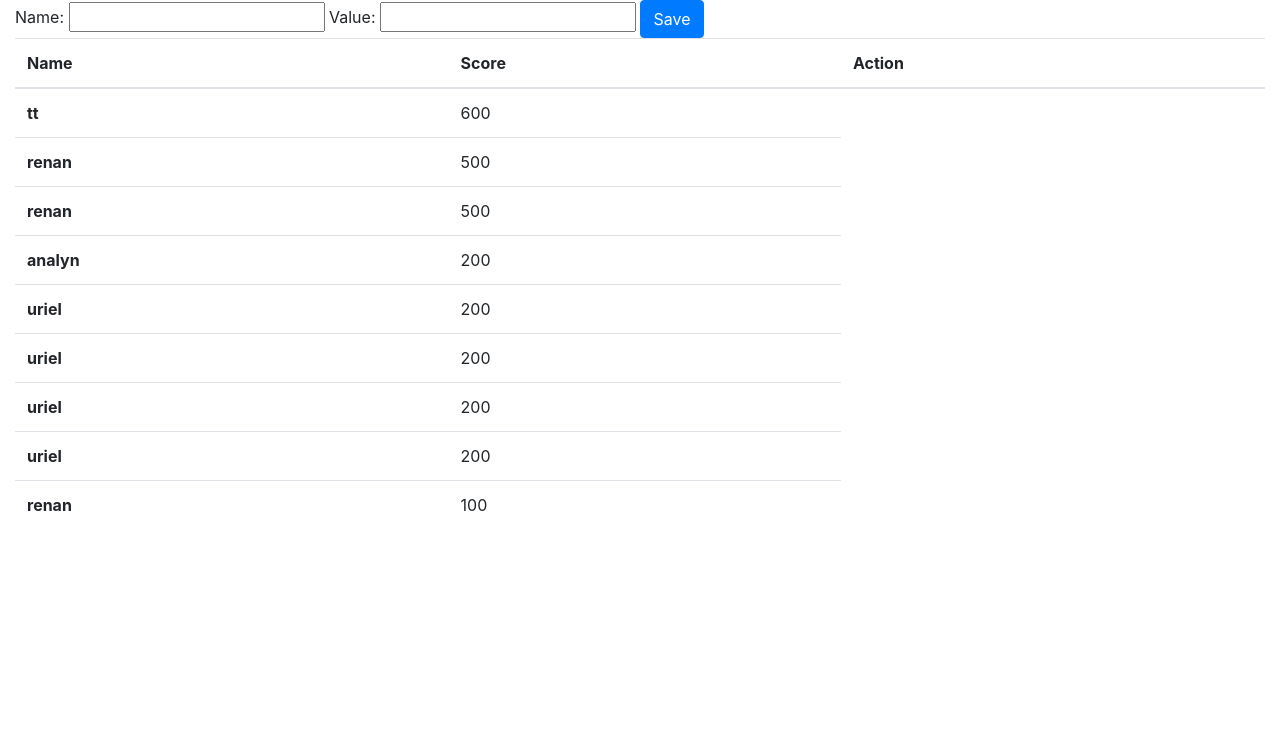
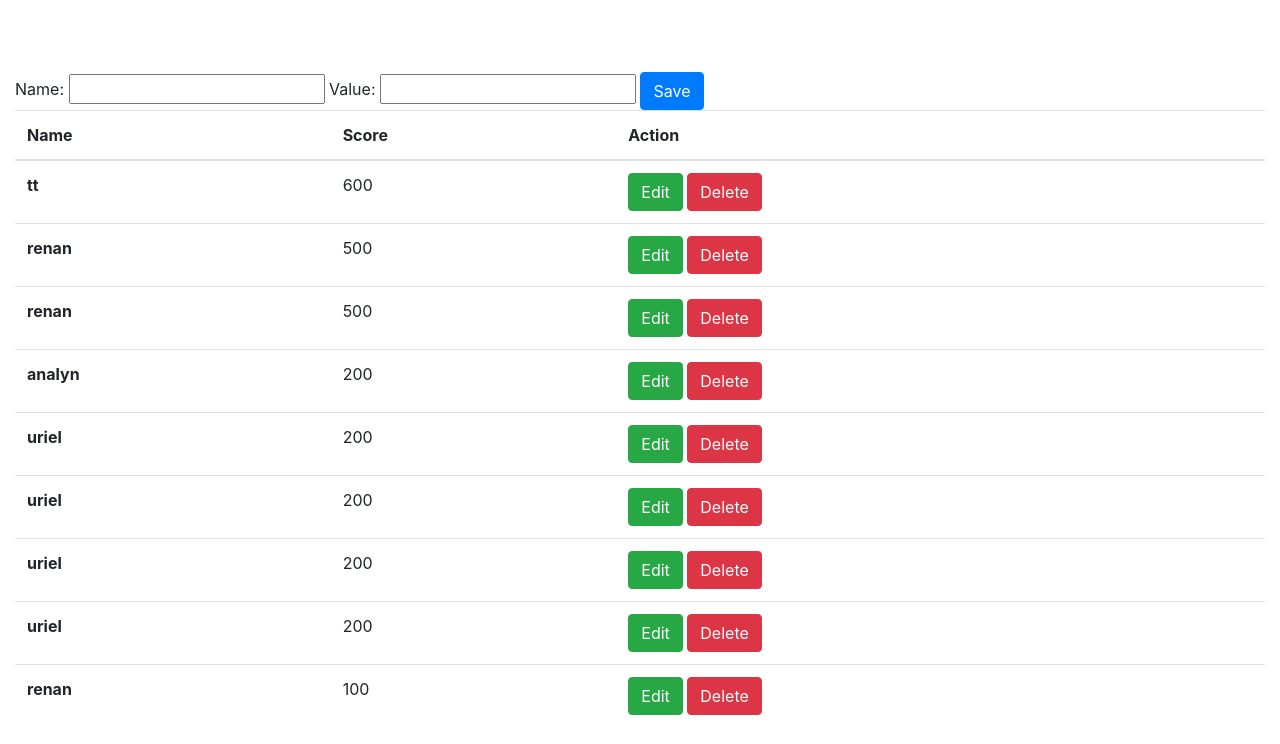
Before and after one commit to renzo031109/Scoring-Single-Page---Django, a Django app: page / in a window 1280 px wide. Shown: the part 56-800 px from the top of the page. Run offline with Django 4.2, Linux system fonts and the light colour scheme; data comes from the database, SQL or seed files in the repository; both versions use the stored data as it was after the commit.

Commit message:
add function

```diff
--- a/score/templates/score/home.html
+++ b/score/templates/score/home.html
@@ -2,12 +2,13 @@
 
 {% block body %}
 
-
+<br/><br/><br/>
 <div class="container-fluid">
-    <form>
+    <form method="post" action="{% url 'home' %}">
         <tr>
+            {% csrf_token %}
             {{ form }}
-            <td><button class="btn btn-primary">Save</button></td>
+            <td><button class="btn btn-primary" name="save">Save</button></td>
         </tr>
     </form>
         <table class="table table-hover">
@@ -20,13 +21,16 @@
             </thead>
             <tbody>
 
-
                 {% for score in scores %}
-            <tr>
-                <th scope="row">{{ score.name }}</th>
-                <td>{{ score.value }}</td>
-            </tr>
-            {% endfor %}
+                <tr>
+                    <th scope="row">{{ score.name }}</th>
+                    <td>{{ score.value }}</td>
+                    <td>
+                        <button name="edit" class="btn btn-success">Edit</button>
+                        <button name="delete" class="btn btn-danger" value="{{ score.id }}">Delete</button>
+                    </td>
+                </tr>
+                {% endfor %}
             </tbody>
         </table>
 </div>
--- a/score/views.py
+++ b/score/views.py
@@ -3,9 +3,19 @@ from .models import Score
 from .forms import ScoreForm
 
 def home(request):
-    form = ScoreForm()
     title = 'Home'
     scores = Score.objects.all()
+    form = ScoreForm()
+    if request.method == 'POST':
+        if 'save' in request.POST:
+            form = ScoreForm(request.POST)
+            form.save()
+
+        elif 'delete' in request.POST:
+            pk = request.POST.get('delete')
+            score = Score.objects.get(id=pk)
+            score.delete()
+
     return render(request,'score/home.html', {
         'scores': scores,
         'title': title,
```
Also changed, not shown: New Text Document.txt (added), db.sqlite3.
